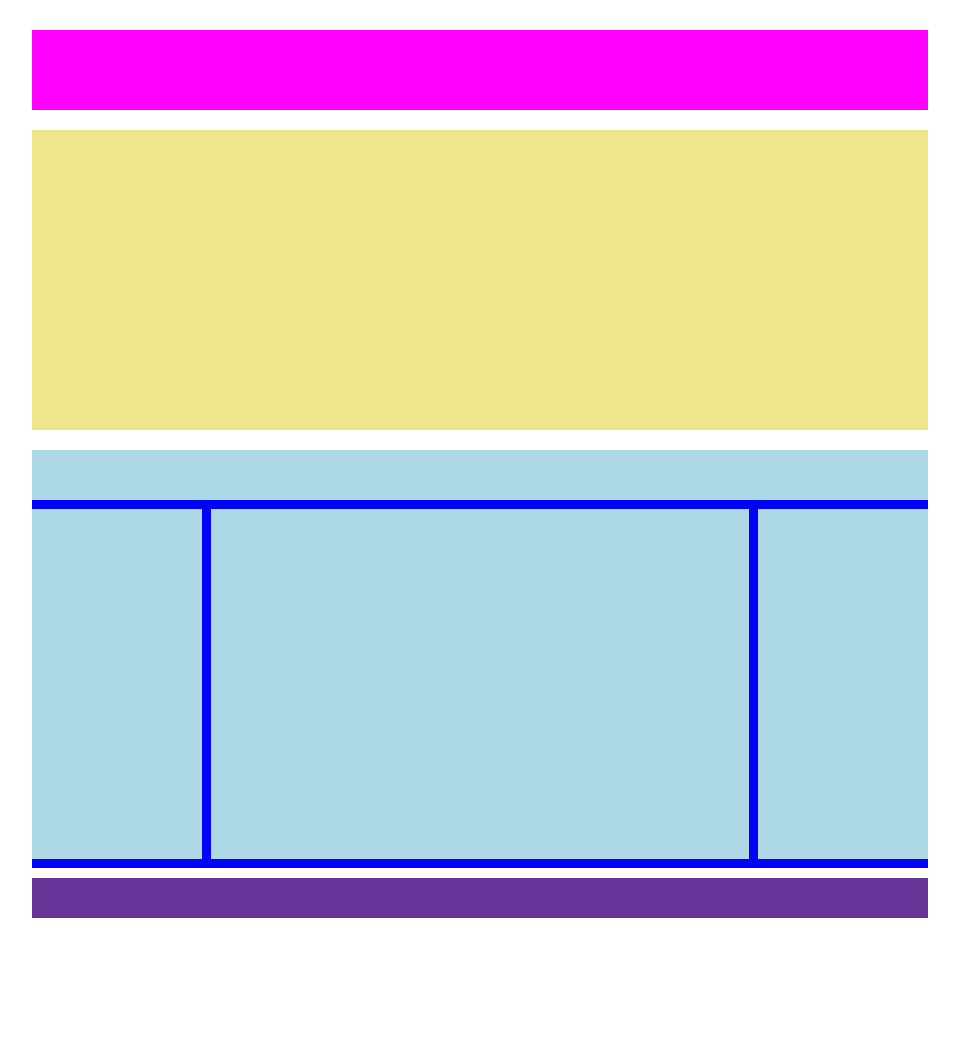
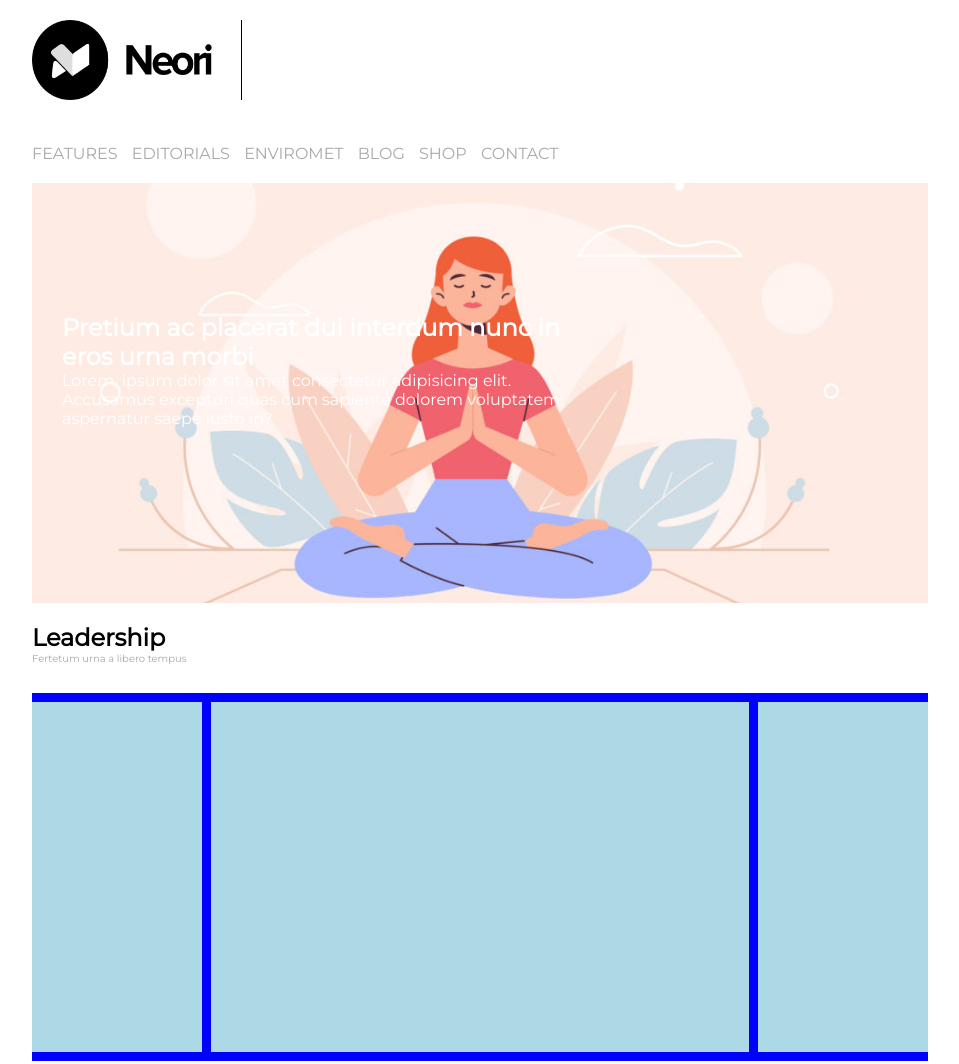
Before and after one commit to mdeias/htmlcss-wp, a plain HTML site: page index.html in a window 1280 px wide. Shown: the top 1064 px of the page, without its empty margins (160-1119 px from the left). Before the commit the page ends 938 px from the top, so only its background shows below. Drawn offline with Linux system fonts and the light colour scheme.

Commit message:
header e jumbotrone

```diff
--- a/css/style.css
+++ b/css/style.css
@@ -4,6 +4,7 @@
   box-sizing: border-box;
   margin: 0px;
   padding: 0px;
+  font-family: 'Montserrat', sans-serif;
 }
 
 .clearfix::after {
@@ -17,7 +18,7 @@
   margin: auto;
 }
 
-.margine-superiore {
+.sezione-superiore {
   margin-top: 30px;
 }
 
@@ -27,25 +28,79 @@
 
 /* stili sezione superiore */
 
-header {
-  height: 80px;
+.sezione-superiore {
+  min-height: 80px;
   margin-top: 20px;
-  background-color:fuchsia;
-
 }
 
+/* logo  */
+
+.logo{
+  width: 210px;
+  height: 80px;
+  display: inline-block;
+  background-image: url("../img/logo.png");
+  background-size: 180px 80px;
+  background-repeat: no-repeat;
+  border-right: 1px solid black;
+  margin-bottom: 40px;
+  padding-right: 30px;
+}
+
+/* nav */
+
+
+nav li{
+ list-style: none;
+ display: inline-block;
+ margin-right: 10px;
+}
+
+nav li a, nav li a:visited{
+ text-decoration: none;
+ color: darkgray;
+}
+
+nav li a:hover, nav li a:active{
+  color: indianred;
+}
+
+/* jumbotrone */
 
 .jumbotron {
-  min-height: 300px;
+  min-height: 420px;
   margin: 20px auto;
-  background-color: khaki;
+  background-image: url("../img/banner.jpg");
+  background-size: cover;
+  background-position: center;
 }
+
+.jumbotron .testo-jumbo{
+  width: 60%;
+  margin: auto;
+  margin-left: 30px;
+  padding-top: 130px;
+  vertical-align: middle;
+  color: white;
+}
+
 
 /* stili sezione centrale */
 
 .main-middle {
-  height: 50px;
-  background-color: lightblue;
+  min-height: 50px;
+  margin-bottom: 20px;
+}
+
+.main-middle .titolo{
+  fon
+  font-weight: bolder;
+}
+
+.main-middle .sottotitolo{
+  font-size: 10px;
+  color: darkgray;
+
 }
 
 /* float  */
--- a/index.html
+++ b/index.html
@@ -5,6 +5,12 @@
   <meta http-equiv="X-UA-Compatible" content="IE=edge">
   <meta name="viewport" content="width=device-width, initial-scale=1.0">
   <title>Struttura</title>
+
+<!-- importo font da google fonts  -->
+
+  <link rel="preconnect" href="https://fonts.googleapis.com">
+  <link rel="preconnect" href="https://fonts.gstatic.com" crossorigin>
+  <link href="https://fonts.googleapis.com/css2?family=Montserrat&display=swap" rel="stylesheet">
 
 <!-- importo file css -->
 
@@ -14,17 +20,41 @@
 
 <!-- sezione superiore -->
 
-  <header class="margine-superiore container"></header>
+  <header class="container">
+    <div class="sezione-superiore">
+      <div class="logo"></div>
+      <nav>
+        <ul>
+          <li><a href="#">FEATURES</a></li>
+          <li><a href="#">EDITORIALS</a></li>
+          <li><a href="#">ENVIROMET</a></li>
+          <li><a href="#">BLOG</a></li>
+          <li><a href="#">SHOP</a></li>
+          <li><a href="#">CONTACT</a></li>
+        </ul>
+      </nav>
+    </div>
+  </header>
 
   <main>
 
 <!-- sezione centrale -->
 
-    <section class="jumbotron container"></section>
+    <section class="jumbotron container">
+     <div class="testo-jumbo">
+       <h2>Pretium ac placerat dui interdum nunc in eros urna morbi</h2>
+      <p>Lorem, ipsum dolor sit amet consectetur adipisicing elit. Accusamus excepturi quas cum sapiente dolorem voluptatem aspernatur saepe iusto in?</p>
+     </div>
+
+
+    </section>
 
     <!-- sezione che precede i float -->
 
-    <section class="main-middle container"></section>
+    <section class="main-middle container">
+      <h1 class="titolo">Leadership</h1>
+      <p class="sottotitolo">Fertetum urna a libero tempus</p>
+    </section>
 
 <!-- sezione che contiene i float  -->
 
```
